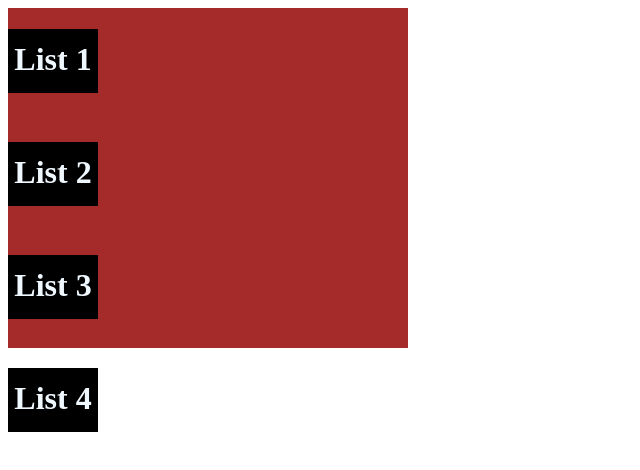
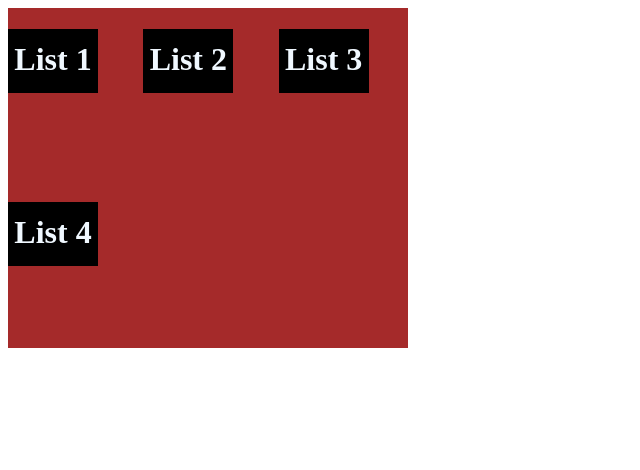
Before and after one commit to caleb-tuyisingize/css-learning, a plain HTML site: page flexbox.html in a window 1280 px wide. Shown: the whole page, without its empty margins (0-640 px from the left). Drawn offline with Linux system fonts and the light colour scheme.

Commit message:
Exercises on GRID with display grid with grid template rows

```diff
--- a/styles.css
+++ b/styles.css
@@ -6,7 +6,15 @@
     color: aliceblue;
     /* display: flex; */
     display: grid;
-    grid-template-rows: 1fr 1fr 1fr;
+    grid-template-columns: 1fr 1fr 1fr;
+    /*
+    grid-template-areas:
+     "header header header"
+     "Main Main . Sidebar"
+     "footer footer footer"
+;
+*/
+      /* grid-template-columns: repeat(3, 20px 1fr); */
     /* justify-content: space-evenly; */
     /* flex-direction: column-reverse; */
     /* flex-wrap: wrap-reverse; */
```
